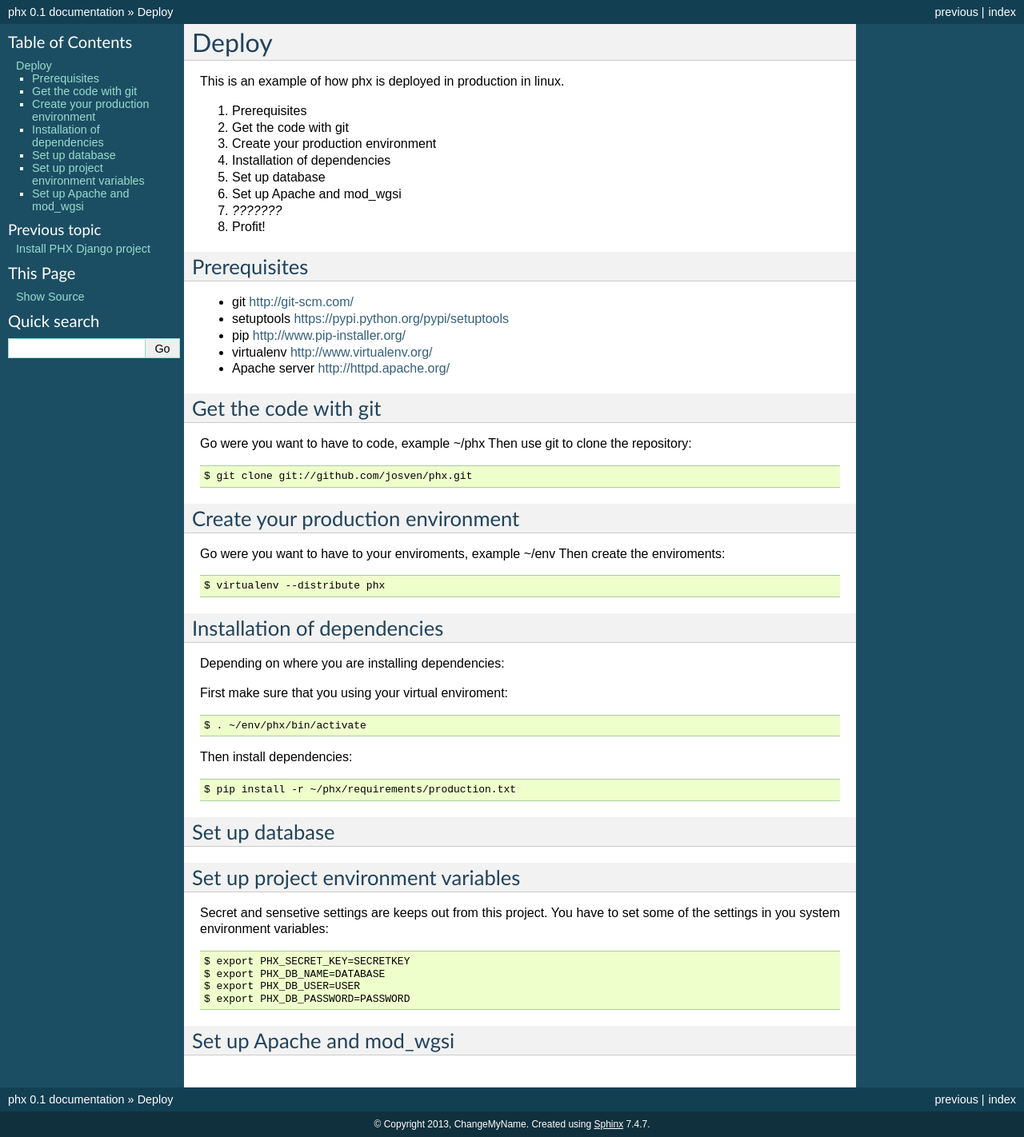
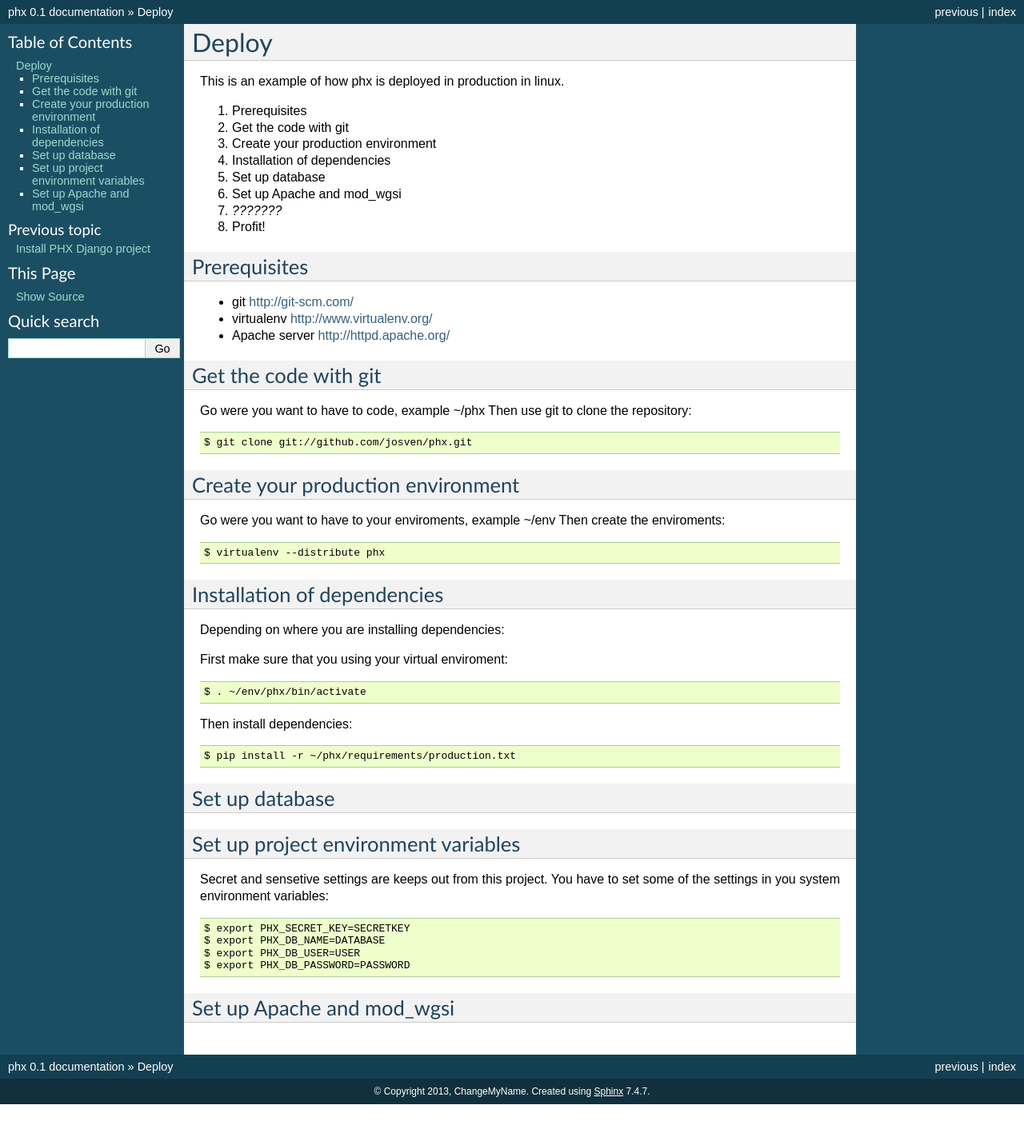
Before and after one commit to josven/phx, a Sphinx documentation site: the page built from docs/deploy.rst, in a window 1280 px wide. Shown: the whole page at 80% size. Built offline with Sphinx 7.4.7, drawn with Linux system fonts in a browser that asks for light colours; pages that are not in the unit, such as notebooks, are missing from menus; after the commit the page ends 1381 px from its top, so only the background shows below that.

Commit message:
Update deploy.rst

```diff
--- a/docs/deploy.rst
+++ b/docs/deploy.rst
@@ -17,8 +17,6 @@ Prerequisites
 =============
 
 - git http://git-scm.com/
-- setuptools https://pypi.python.org/pypi/setuptools
-- pip http://www.pip-installer.org/
 - virtualenv http://www.virtualenv.org/
 - Apache server http://httpd.apache.org/
 
```
